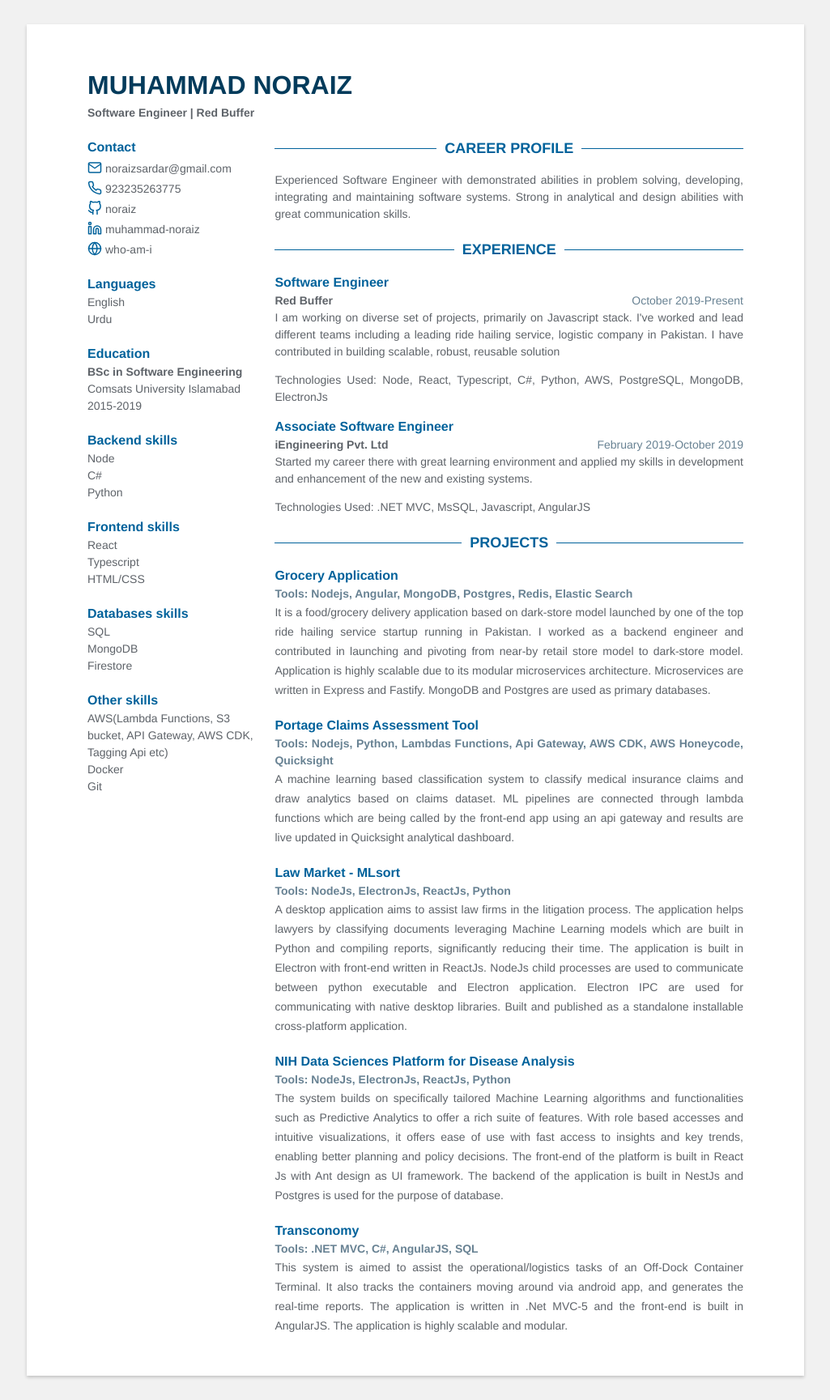
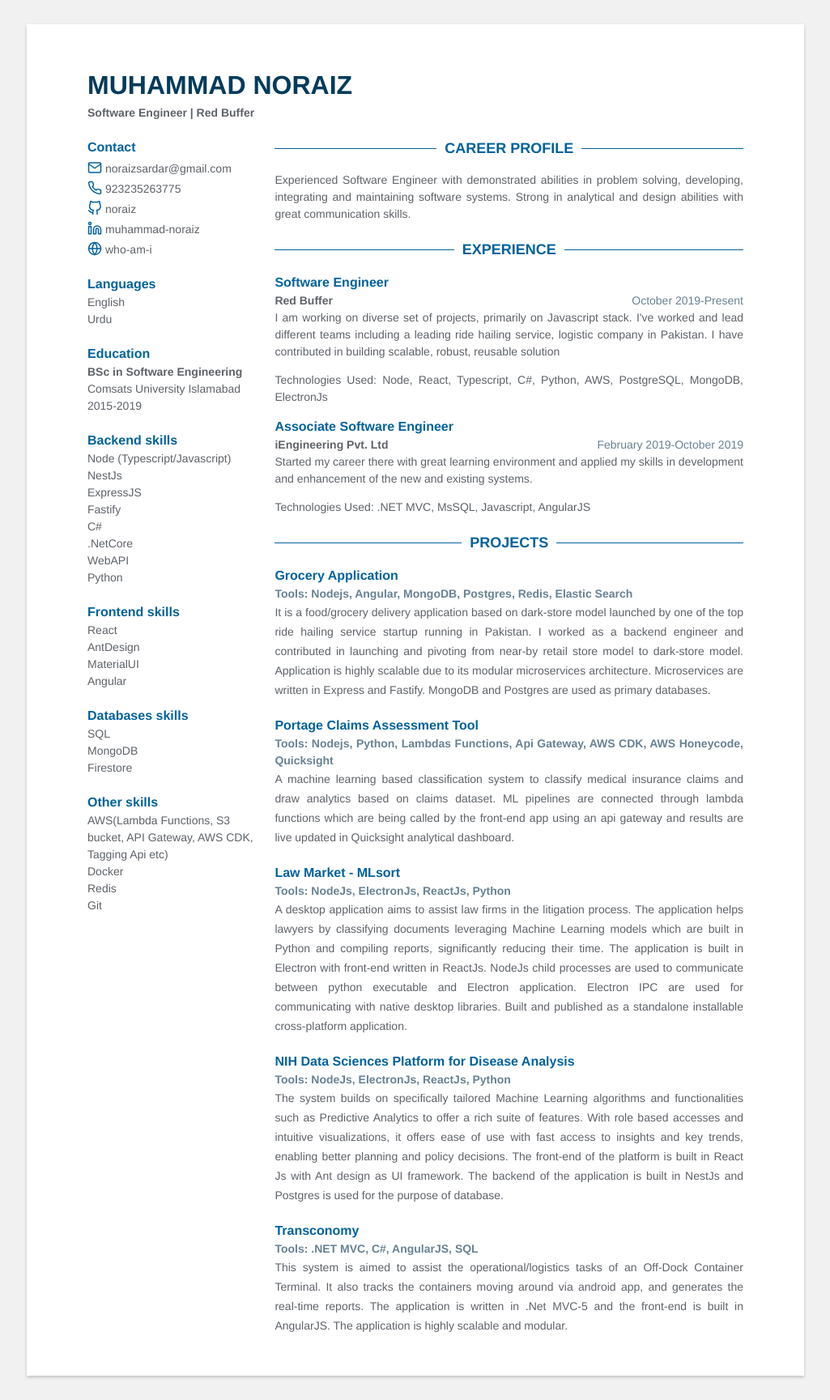
Before and after one commit to noraizsardar/who-am-i, a Jekyll site: the page built from index.html, in a window 1280 px wide. Shown: the whole page at 81% size, without its empty margins (127-1152 px from the left). Built offline with Jekyll 4.4.1, drawn with Linux system fonts in a browser that asks for light colours.

Commit message:
updated skill

```diff
--- a/_data/data.yml
+++ b/_data/data.yml
@@ -26,14 +26,20 @@ education:
 skills:
   - category: Backend
     skill:
-      - Node
+      - Node (Typescript/Javascript)
+      - NestJs
+      - ExpressJS
+      - Fastify
       - C#
+      - .NetCore
+      - WebAPI
       - Python
   - category: Frontend
     skill:
       - React
-      - Typescript
-      - HTML/CSS
+      - AntDesign
+      - MaterialUI
+      - Angular
   - category: Databases
     skill:
       - SQL
@@ -43,6 +49,7 @@ skills:
     skill:
       - AWS(Lambda Functions, S3 bucket, API Gateway, AWS CDK, Tagging Api etc)
       - Docker
+      - Redis
       - Git
 
 # Profile
```
